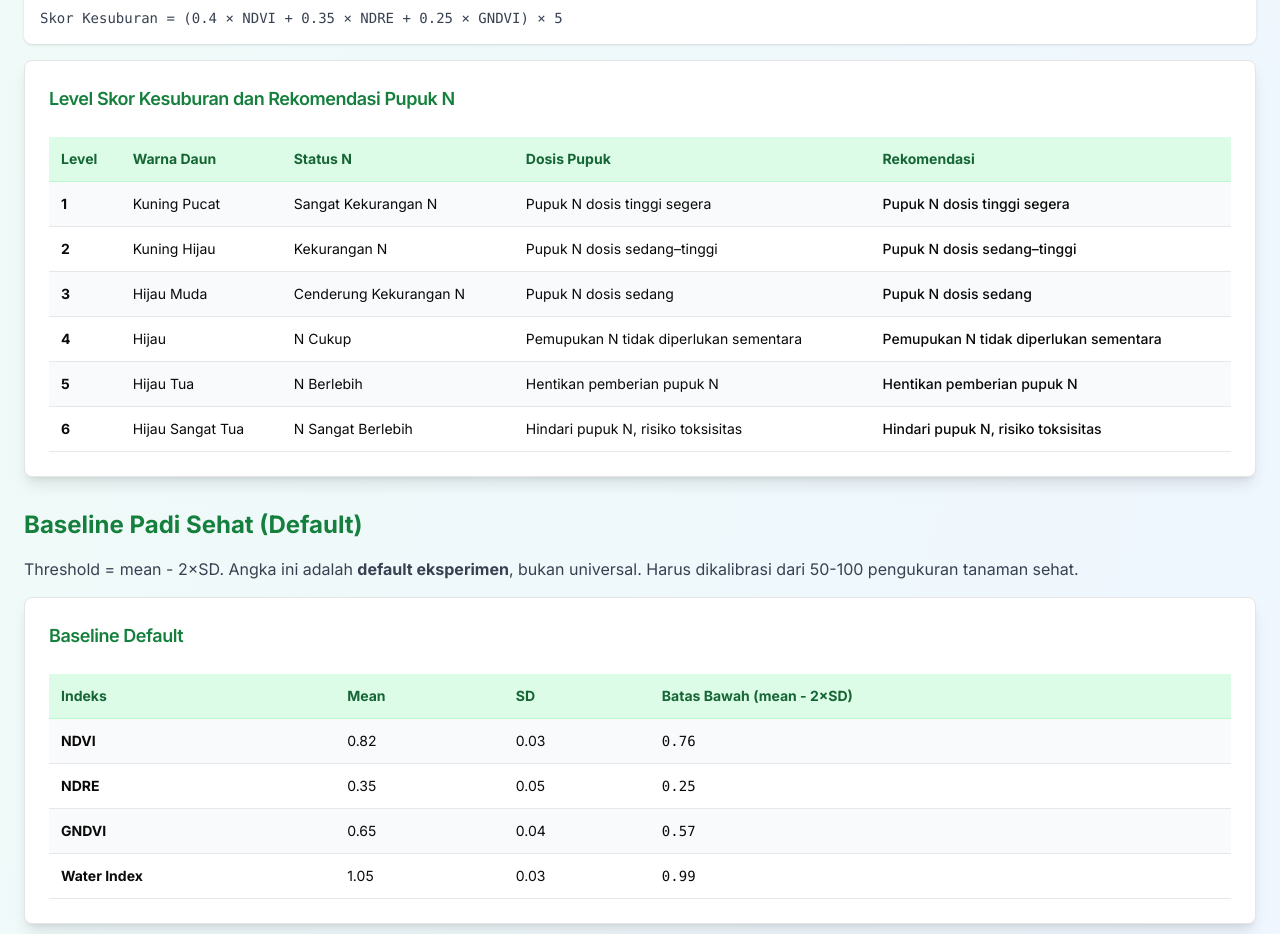
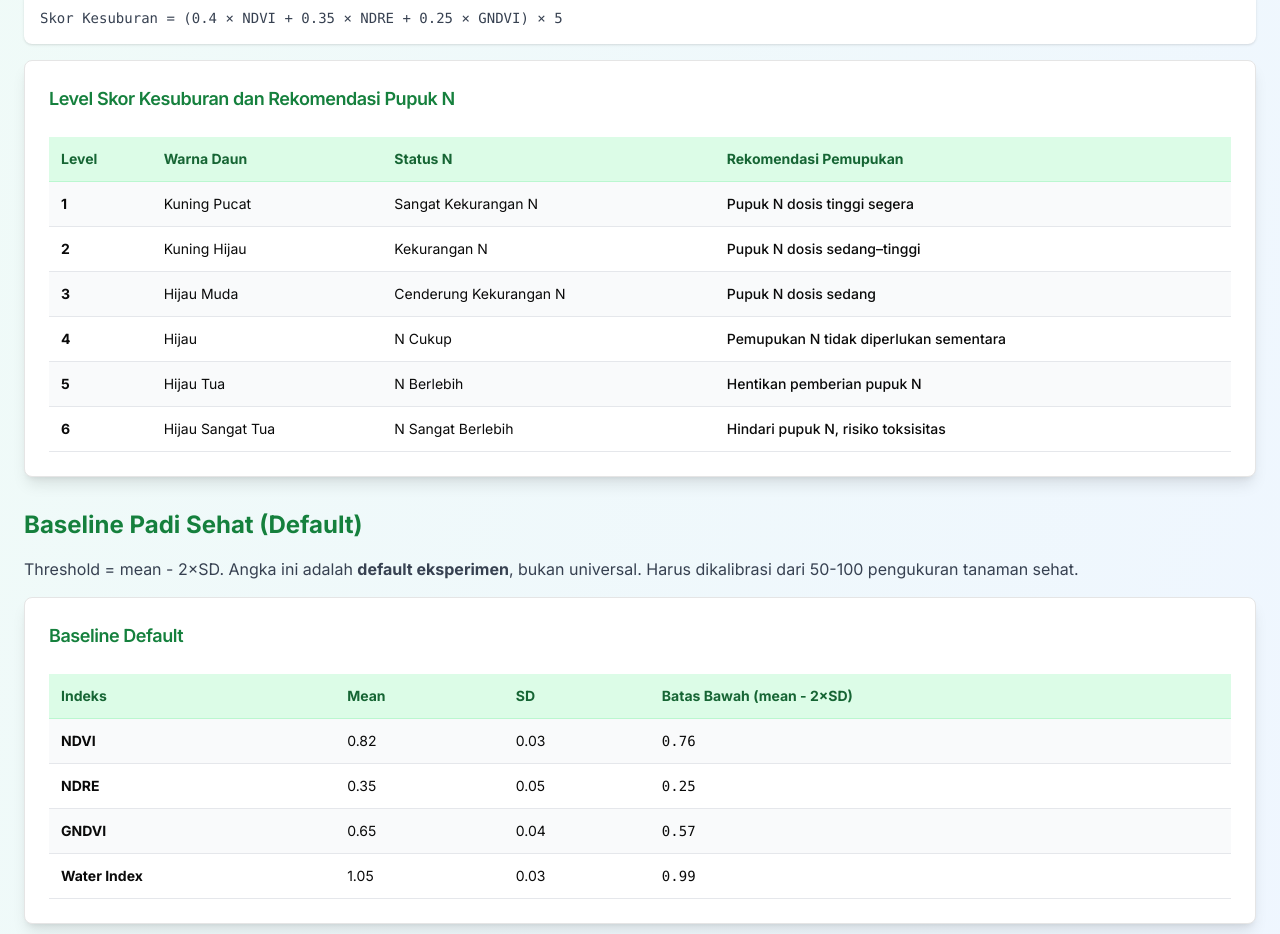
Before and after one commit to iqbalai55/datahara-padi-app, a Next.js app: page /panduan/padi in a window 1280 px wide. Shown: the part 3240-4174 px from the top of the page. Built offline with nearby package versions, Linux system fonts and the light colour scheme.

Commit message:
Rename 'Dosis Pupuk' to 'Rekomendasi Pemupukan' and align interp text to all levels

```diff
--- a/src/app/kebun/[id]/page.js
+++ b/src/app/kebun/[id]/page.js
@@ -349,21 +349,12 @@ export default function Lokasi() {
 
           const issues = [];
 
-          // Butuh pupuk?
-          if (bwdLevel.level <= 3) {
-            issues.push({ text: bwdLevel.rekomendasi, color: bwdLevel.level <= 2 ? 'text-red-600' : 'text-orange-600', icon: '!' });
-          } else if (bwdLevel.level >= 5) {
-            issues.push({ text: bwdLevel.rekomendasi, color: 'text-blue-600', icon: '!' });
-          }
+          const rekomendasiColor = bwdLevel.level <= 2 ? 'text-red-600' : bwdLevel.level <= 3 ? 'text-orange-600' : bwdLevel.level <= 4 ? 'text-green-600' : 'text-blue-600';
+          const rekomendasiIcon = bwdLevel.level <= 3 || bwdLevel.level >= 5 ? '!' : '✓';
+          issues.push({ text: bwdLevel.rekomendasi, color: rekomendasiColor, icon: rekomendasiIcon });
 
-          // Butuh air?
           if (stress.waterStress > 0.3) {
             issues.push({ text: L.interpItems.water, color: 'text-orange-600', icon: '!' });
-          }
-
-          // Sehat
-          if (issues.length === 0) {
-            issues.push({ text: L.interpItems.healthy, color: 'text-green-600', icon: '✓' });
           }
 
           const statusColor = condition.color.includes('green') ? '#16a34a' : condition.color.includes('yellow') ? '#eab308' : condition.color.includes('orange') ? '#ea580c' : '#dc2626';
@@ -382,7 +373,7 @@ export default function Lokasi() {
                   <div className="font-medium">{bwdLevel.nitrogenStatus}</div>
                 </div>
                 <div className="text-center">
-                  <div className="text-gray-500">Dosis Pupuk</div>
+                  <div className="text-gray-500">Rekomendasi Pemupukan</div>
                   <div className="font-medium">{bwdLevel.dosis}</div>
                 </div>
               </div>
--- a/src/app/panduan/padi/page.js
+++ b/src/app/panduan/padi/page.js
@@ -184,14 +184,13 @@ export default function PanduanPadi() {
 
       <StreakTable
         title="Level Skor Kesuburan dan Rekomendasi Pupuk N"
-        headers={['Level', 'Warna Daun', 'Status N', 'Dosis Pupuk', 'Rekomendasi']}
+        headers={['Level', 'Warna Daun', 'Status N', 'Rekomendasi Pemupukan']}
         data={bwdScoring}
         renderRow={(row, i) => (
           <>
             <td className="p-3 border-b border-gray-200 font-bold">{row.score}</td>
             <td className="p-3 border-b border-gray-200">{row.color}</td>
             <td className="p-3 border-b border-gray-200">{row.condition}</td>
-            <td className="p-3 border-b border-gray-200">{row.rekomendasi}</td>
             <td className="p-3 border-b border-gray-200 font-medium">{row.rekomendasi}</td>
           </>
         )}
```
Also changed, not shown: 1 other file (tests, documents, lock files or other folders).
